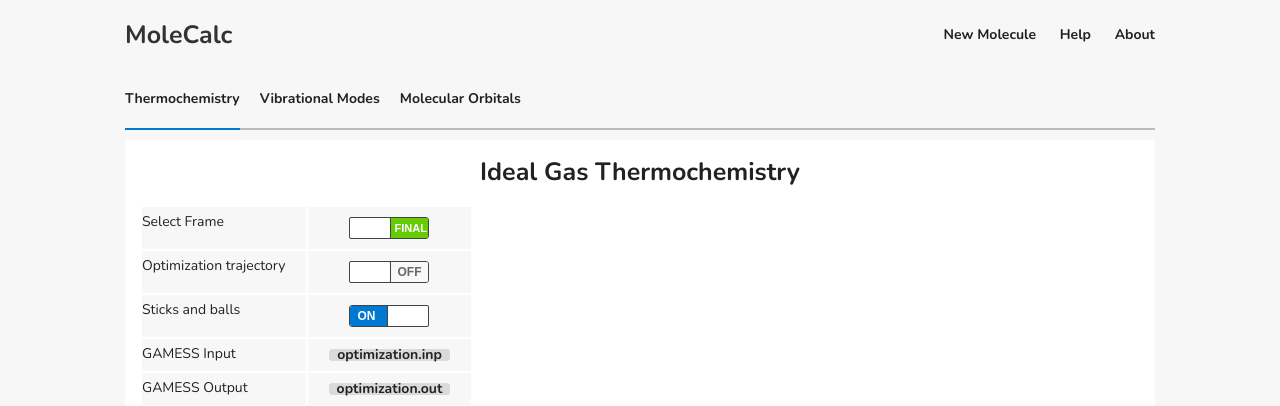
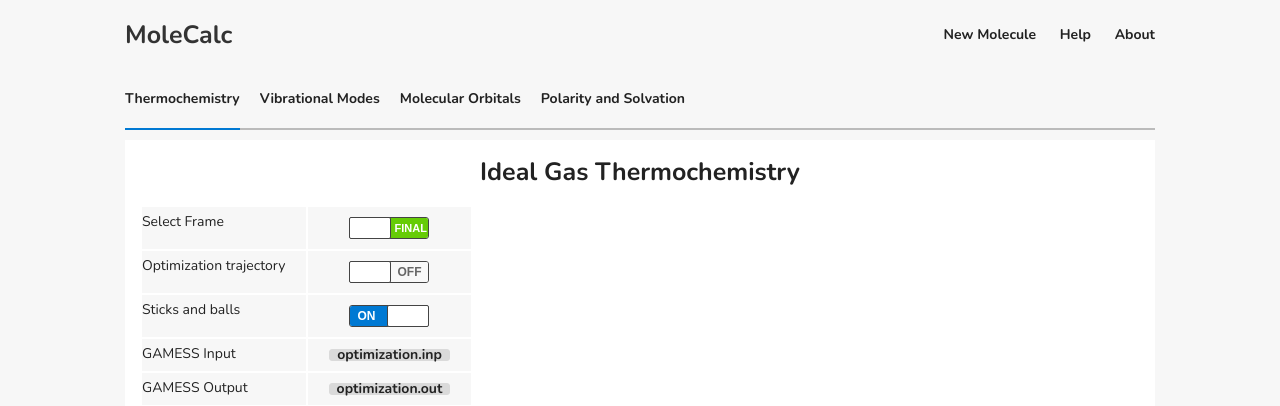
Before and after one commit to sseyler/MoleCalc-2.0, a Flask app: template molecalc/templates/calculation/calculation.html in a window 1280 px wide. Shown: the top 406 px of the page. Run offline with Flask 2, Linux system fonts and the light colour scheme; the template is opened without the code that fills it, so the values that code supplies are empty; some libraries are stand-ins or nearby versions.

Commit message:
Added solvation stuff back to templates.

```diff
--- a/molecalc/templates/calculation/calculation.html
+++ b/molecalc/templates/calculation/calculation.html
@@ -49,7 +49,7 @@
                     <li><a href="#/energies"  class="energies active">Thermochemistry</a></li>
                     <li><a href="#/vibrations" class="vibrations">Vibrational Modes</a></li>
                     <li><a href="#/orbitals" class="orbitals">Molecular Orbitals</a></li>
-                    <!--<li><a href="#/solvation" class="solvation">Polarity and Solvation</a></li>-->
+                    <li><a href="#/solvation" class="solvation">Polarity and Solvation</a></li>
                 </ul>
 
             </section> <!-- sidebar wrapper -->
@@ -70,10 +70,10 @@
             {% include 'calculation/section_orbitals.html' %}
         </section>
 
-{#        <section class="calc calc-orbitals tab-solvation">#}
-{#            <h2>Polarity and Solvation</h2>#}
-{#            {% include 'calculation/section_solvation.html' %}#}
-{#        </section>#}
+        <section class="calc calc-orbitals tab-solvation">
+            <h2>Polarity and Solvation</h2>
+            {% include 'calculation/section_solvation.html' %}
+        </section>
 
     </section>
     <!-- end content -->
```
